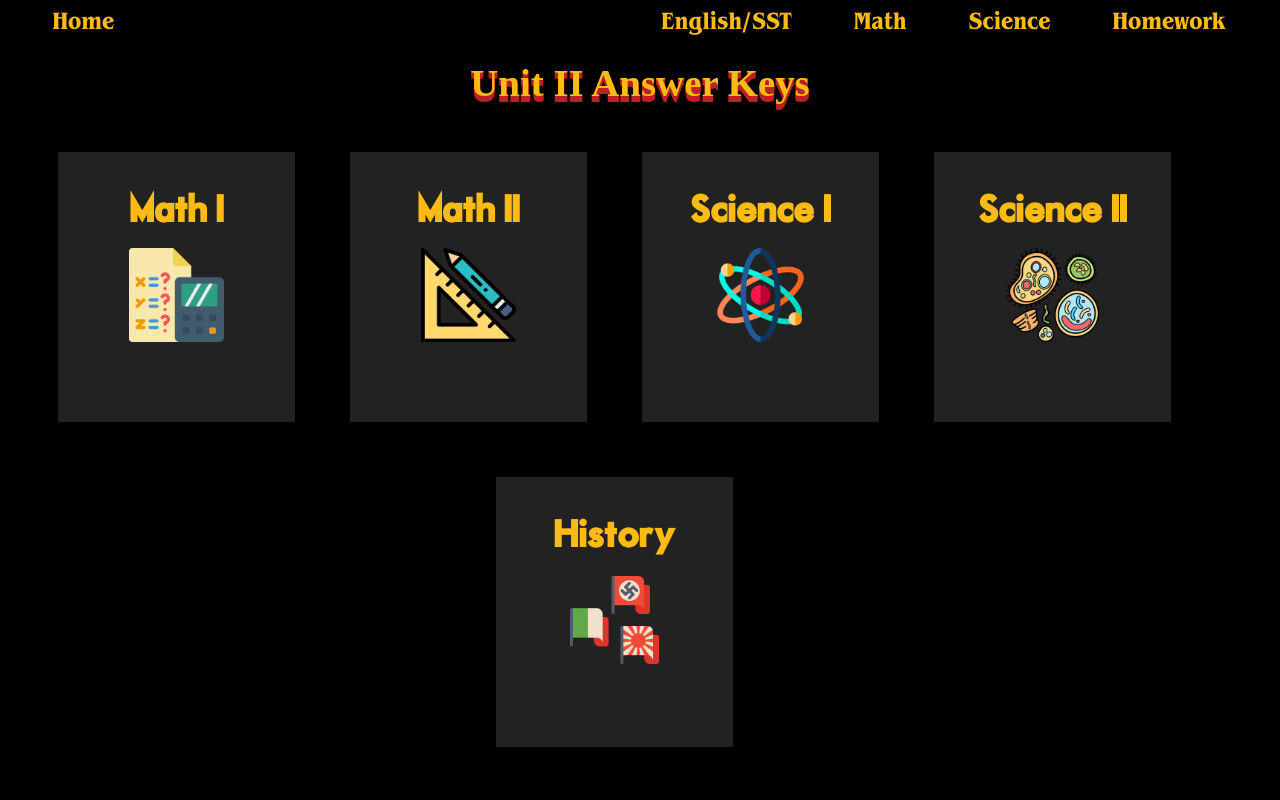
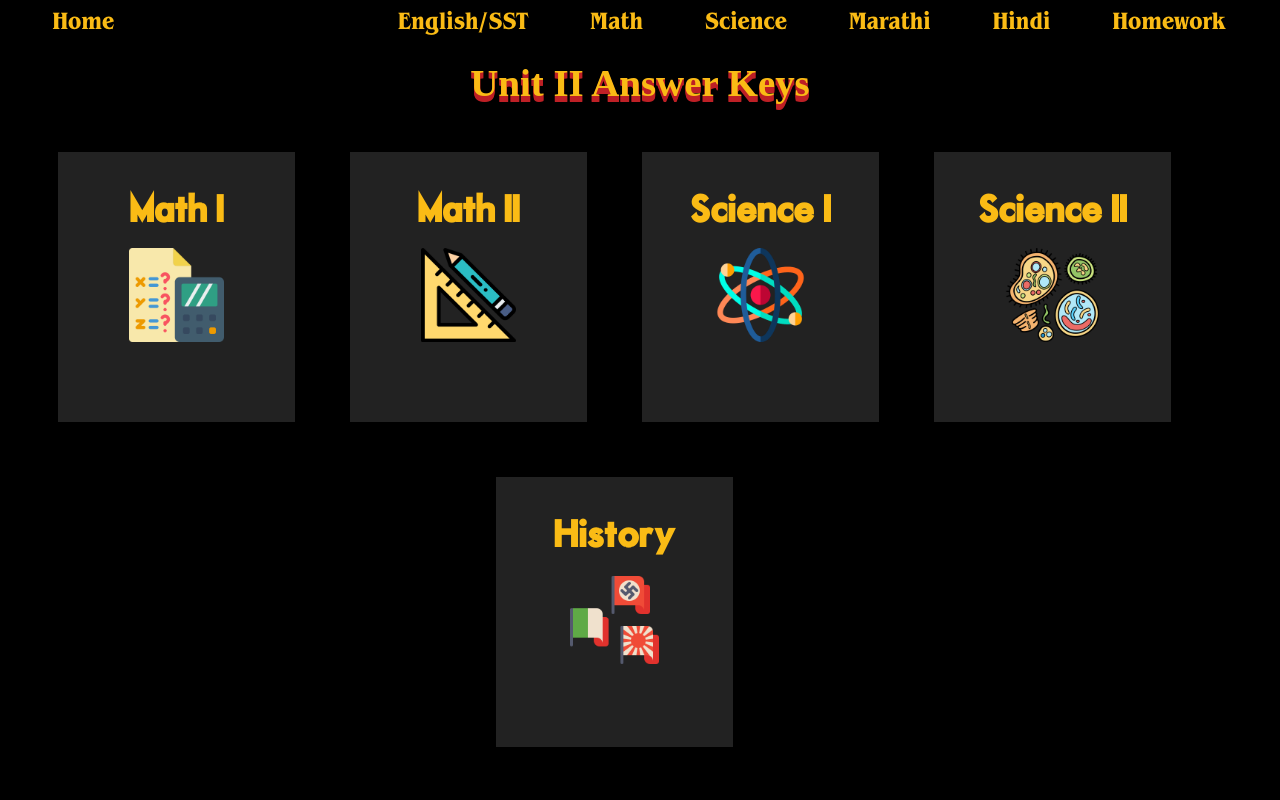
Before and after one commit to DhanushVDPT/sgvnext, a Next.js app: page / in a window 1280 px wide. Shown: the top 800 px of the page. Built offline with nearby package versions, Linux system fonts and the light colour scheme; a web font is replaced by a local one.

Commit message:
navbar hindi marathi

```diff
--- a/comps/Navbar.js
+++ b/comps/Navbar.js
@@ -58,6 +58,12 @@ const Navbar = () => {
                         <Link href="/science">Science</Link>
                     </div>
                     <div className="navoptions">
+                        <Link href="/marathi">Marathi</Link>
+                    </div>
+                    <div className="navoptions">
+                        <Link href="/hindi">Hindi</Link>
+                    </div>
+                    <div className="navoptions">
                         <Link target="#" href="https://docs.google.com/document/d/19COmvU8sWkFJ8HkDNQk2mKFqkHAvKj829Cr4nKtZ3Ls/edit?usp=sharing">Homework</Link>
                     </div>
                 </div>
```
